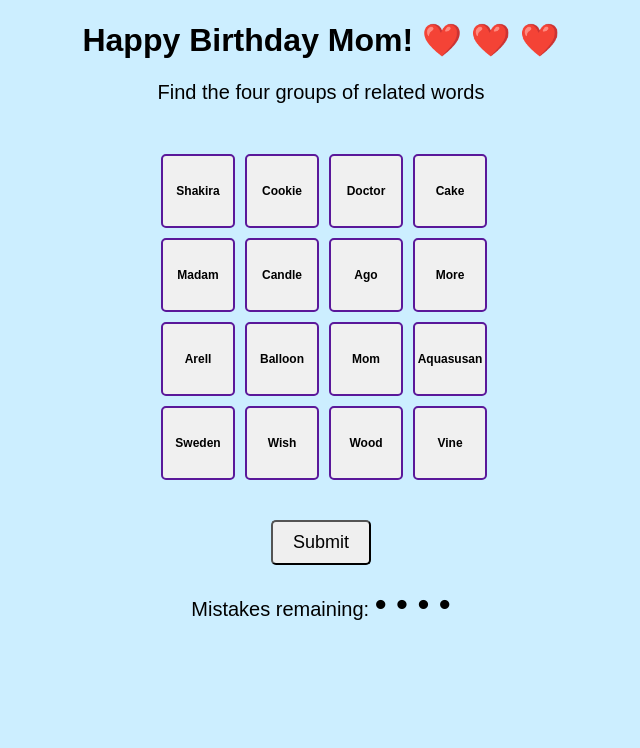
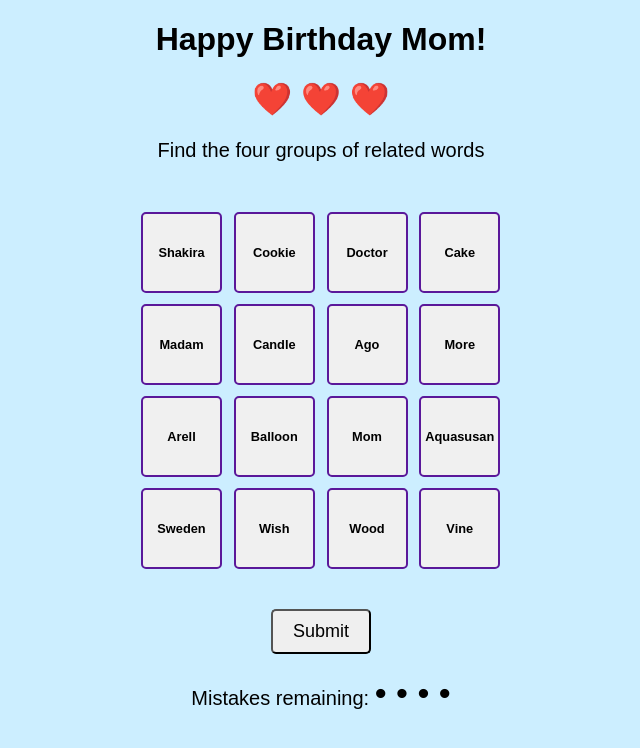
Before and after one commit to EdenShapiro/happybirthdaymom, a plain HTML site: page index.html in a window 1280 px wide. Shown: the whole page, without its empty margins (319-959 px from the left). Drawn offline with Linux system fonts and the light colour scheme.

Commit message:
update tile size

```diff
--- a/index.html
+++ b/index.html
@@ -7,7 +7,7 @@
     <style>
         body { font-family: Arial, sans-serif; text-align: center; background-color: #cceeff; }
         .grid-container { display: flex; flex-direction: column; align-items: center; }
-        .solved-categories { display: flex; flex-direction: column; align-items: center; width: 320px; margin-bottom: 10px; }
+        .solved-categories { display: flex; flex-direction: column; align-items: center; width: 360px; margin-bottom: 10px; }
         .category {
             width: 100%;
             padding: 10px;
@@ -18,10 +18,10 @@
             text-align: center;
             color: black;
         }
-        .grid { display: grid; grid-template-columns: repeat(4, 1fr); gap: 10px; width: 320px; margin: 20px auto; }
+        .grid { display: grid; grid-template-columns: repeat(4, 1fr); gap: 11px; width: 360px; margin: 20px auto; }
         .word {
-            width: 70px;
-            height: 70px;
+            width: 77px;
+            height: 77px;
             display: flex;
             align-items: center;
             justify-content: center;
@@ -30,7 +30,7 @@
             border-radius: 5px;
             cursor: pointer;
             transition: transform 0.5s ease-in-out, opacity 0.5s ease-in-out;
-            font-size: 14px;
+            font-size: 15px;
             font-weight: bold;
         }
         .selected { background: #ffb3e6; }
@@ -43,7 +43,8 @@
     </style>
 </head>
 <body>
-    <h1>Happy Birthday Mom! ❤️ ❤️ ❤️</h1>
+    <h1>Happy Birthday Mom!</h1>
+    <h1>❤️ ❤️ ❤️</h1>
     <p style="font-size: 20px">Find the four groups of related words</p>
     <div class="grid-container">
         <div class="solved-categories" id="solvedCategories"></div>
@@ -82,7 +83,7 @@
                 let div = document.createElement("div");
                 div.className = "word";
                 div.innerText = word;
-                div.style.fontSize = "clamp(8px, 2vw, 12px)"; // Responsive font size that scales between 8px and 14px
+                div.style.fontSize = "80%"; // Use percentage for better mobile scaling
                 div.style.textOverflow = "ellipsis"; // Add ellipsis if text overflows
                 div.style.whiteSpace = "nowrap"; // Prevent text wrapping
                 div.style.overflow = "hidden"; // Hide overflow
```
